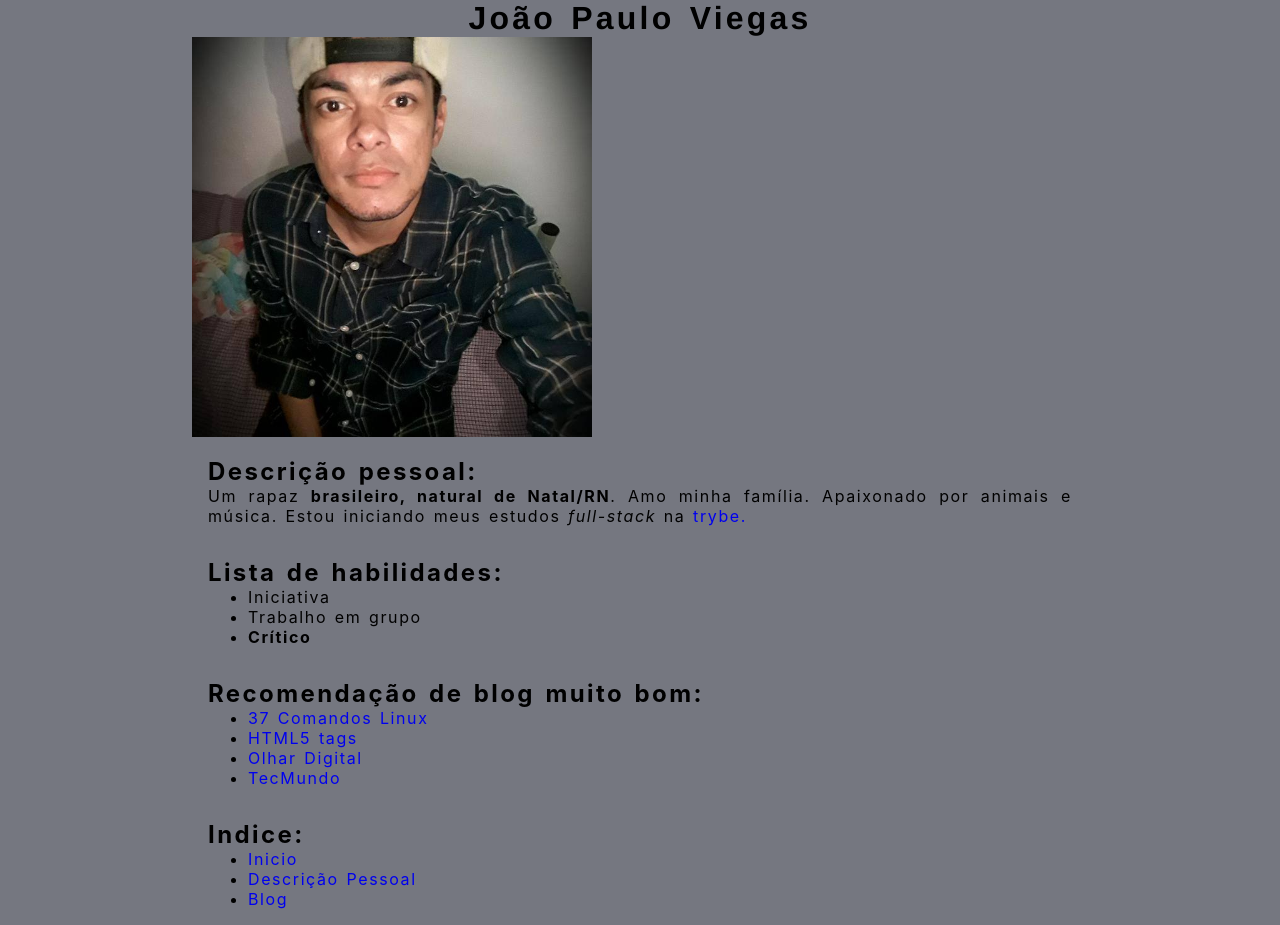
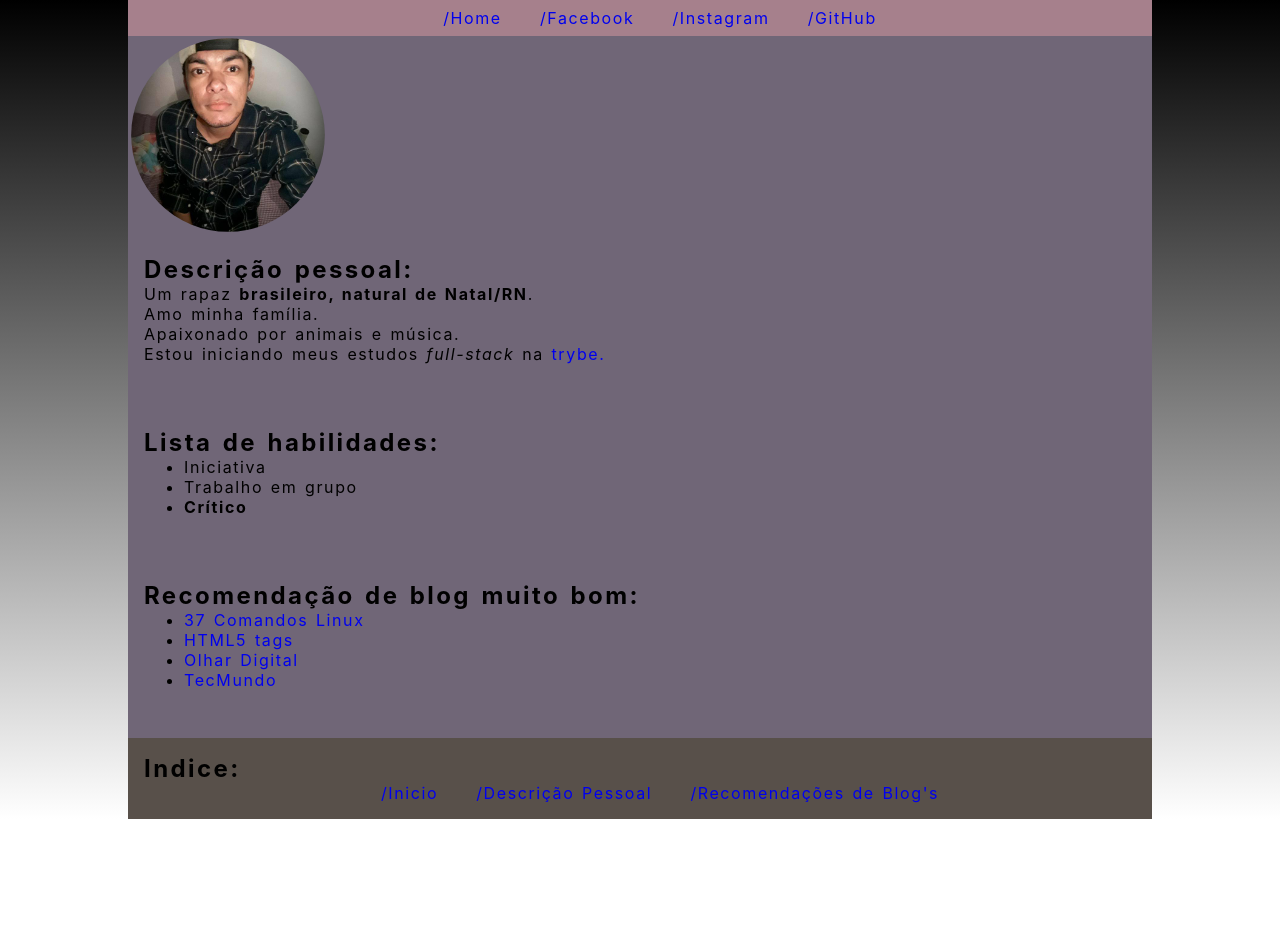
Before and after one commit to jpviegas/jpviegas.github.io, a plain HTML site: page index.html in a window 1280 px wide. After the commit the page ends 819 px from the top, so only its background shows below. Drawn offline with Linux system fonts and the light colour scheme.

Commit message:
atualizando e fazendo menu fixo

```diff
--- a/index.html
+++ b/index.html
@@ -14,20 +14,34 @@
 </head>
 
 <body>
-    <container class="container">
-        <h1 class="head">João Paulo Viegas</h1>
+    <header class="head">
+        <nav class="nav-top">
+            <ul>
+                <li><a href="index.html">/Home</a></li>
+                <li><a href="https://facebook.com/jaaoviegas" target="_blank" rel="noopener noreferrer">/Facebook</a>
+                </li>
+                <li><a href="https://instagram.com/jaaoviegas" target="_blank" rel="noopener noreferrer">/Instagram</a>
+                </li>
+                <li><a href="https://github.com/jpviegas" target="_blank" rel="noopener noreferrer">/GitHub</a></li>
+            </ul>
+        </nav>
+    </header>
+    <main class="main">
+        <aside>
             <div class="foto">
-            <img id="foto" src="images/foto.jpeg" width="400px" alt="foto de joao paulo viegas">
+                <img id="foto" src="images/foto.jpeg" alt="foto de joao paulo viegas">
             </div>
             <div class="pessoal">
                 <h2 id="pessoal">Descrição pessoal:</h2>
-            <p>Um rapaz <span>brasileiro, natural de Natal/RN</span>. Amo minha família. Apaixonado por animais e
-                música.
+                <p>Um rapaz <span>brasileiro, natural de Natal/RN</span>.<br />Amo minha família.<br />Apaixonado por
+                    animais e
+                    música.<br />
                     Estou
                     iniciando
                     meus estudos <em>full-stack</em> na <a href="https://www.betrybe.com" target="_blank"
                         rel="noopener noreferrer">trybe.</a></p>
             </div>
+        </aside>
         <div class="skills">
             <h2>Lista de habilidades:</h3>
                 <ul>
@@ -47,13 +61,13 @@
                 <li><a href="https://www.tecmundo.com.br/" target="_blank" rel="noopener noreferrer">TecMundo</a></li>
             </ul>
         </div>
-    </container>
+    </main>
     <footer>
         <h2>Indice:</h2>
         <ul>
-            <li><a href="#">Inicio</a></li>
-            <li><a href="#pessoal">Descrição Pessoal</a></li>
-            <li><a href="#blog">Blog</a></li>
+            <li><a href="#">/Inicio</a></li>
+            <li><a href="#pessoal">/Descrição Pessoal</a></li>
+            <li><a href="#blog">/Recomendações de Blog's</a></li>
         </ul>
     </footer>
 </body>
--- a/style.css
+++ b/style.css
@@ -1,4 +1,5 @@
 * {
+    box-sizing: border-box;
     margin: 0 auto;
     padding: auto;
     text-decoration: none;
@@ -7,26 +8,46 @@
     word-spacing: .1em;
 }
 
-body {
-    background-color: #757780;
-    padding: 0 15% 0 15%;
-}
-
 p span {
     font-weight: bold;
 }
 
-.head {
-    text-align: center;
-    font-family: Helvetica, sans-serif;
+body {
+    background-image: linear-gradient(black, white);
+    padding: 0 10% 0 10%;
 }
 
-.foto {
+.nav-top {
+    align-items: center;
+    background-color: #a6808c;
+    justify-content: space-between;
+    padding: .5em;
+    position: fixed;
+    width: 80%;
+}
+
+.nav-top ul {
+    text-align: center;
+    word-spacing: 2em;
+}
+
+.nav-top ul li {
     display: inline-block;
 }
 
+main {
+    background-color: #706677;
+    padding-top: 2.2em;
+}
+
+#foto {
+    border-radius: 100%;
+    padding: .2em;
+    width: 200px;
+}
+
 .pessoal {
-    padding: 1em;
+    padding: 1em 0 3em 1em;
 }
 
 .pessoal p {
@@ -34,13 +55,23 @@ p span {
 }
 
 .skills {
+    padding: 1em 0 3em 1em;
+}
+
+.blog {
+    padding: 1em 0 3em 1em;
+}
+
+footer {
+    background-color: #58504a;
     padding: 1em;
 }
 
-.blog {
-    padding: 1em;
+footer ul {
+    text-align: center;
+    word-spacing: 2em;
 }
 
-footer {
-    padding: 1em;
+footer ul li {
+    display: inline-block;
 }
```
Lines whose indentation alone changed are shown as unchanged.
